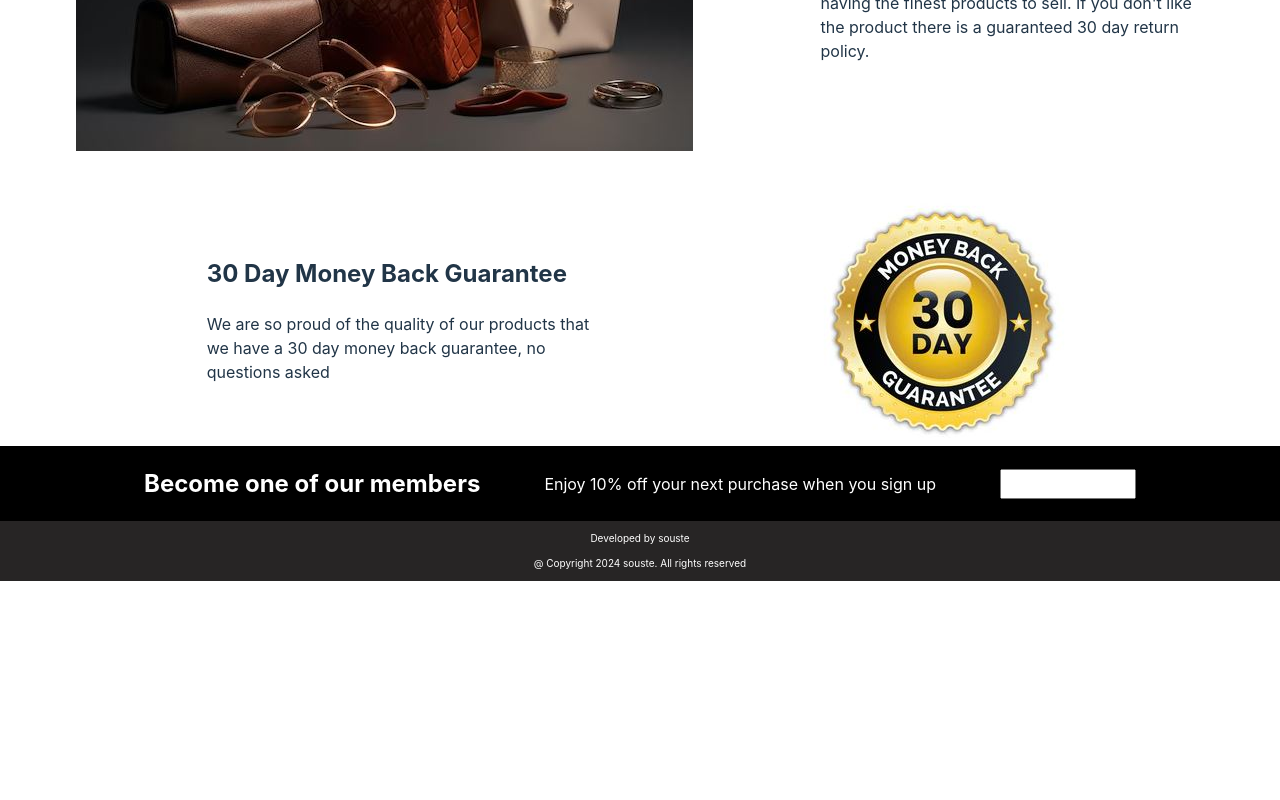
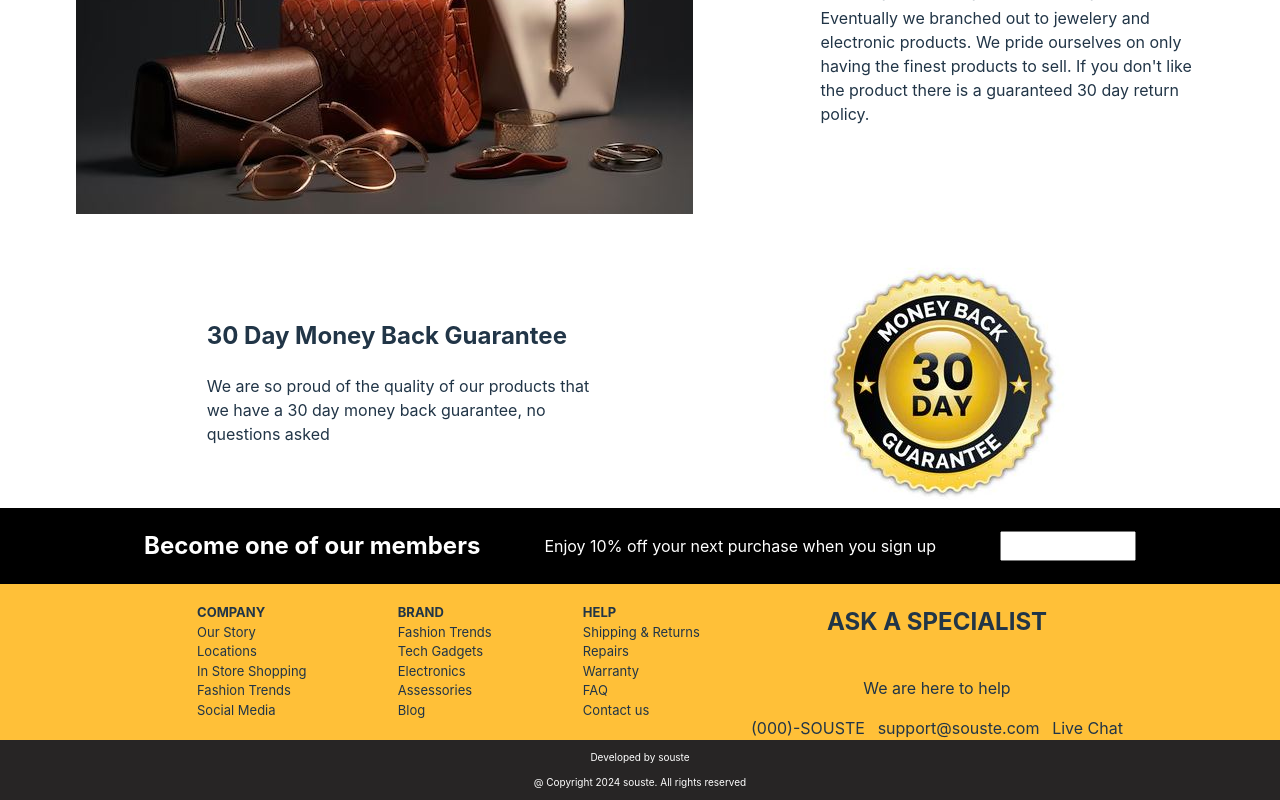
Before and after one commit to souste/shopping-cart, a React (Vite) app: page /about in a window 1280 px wide. Shown: the part 615-1415 px from the top of the page. Before the commit the page ends 1196 px from the top, so only its background shows below. Built offline with nearby package versions, Linux system fonts and the light colour scheme.

Commit message:
links added to center of footer

```diff
--- a/src/Footer.jsx
+++ b/src/Footer.jsx
@@ -8,6 +8,44 @@ function Footer() {
         <p>Enjoy 10% off your next purchase when you sign up</p>
         <input type="text" />
       </div>
+      <div className="footer-middle-links">
+        <ul className="footer-middle-links-lists">
+          <li className="footer-middle-links-lists-title">COMPANY</li>
+          <li>Our Story</li>
+          <li>Locations</li>
+          <li>In Store Shopping</li>
+          <li>Fashion Trends</li>
+          <li>Social Media</li>
+        </ul>
+        <ul className="footer-middle-links-lists">
+          <li className="footer-middle-links-lists-title">BRAND</li>
+          <li>Fashion Trends</li>
+          <li>Tech Gadgets</li>
+          <li>Electronics</li>
+          <li>Assessories</li>
+          <li>Blog</li>
+        </ul>
+        <ul className="footer-middle-links-lists">
+          <li className="footer-middle-links-lists-title">HELP</li>
+          <li>Shipping & Returns</li>
+          <li>Repairs</li>
+          <li>Warranty</li>
+          <li>FAQ</li>
+          <li>Contact us</li>
+        </ul>
+        <div className="footer-contact">
+          <div className="footer-contact-title">
+            <h2>ASK A SPECIALIST</h2>
+            <p>We are here to help</p>
+          </div>
+
+          <div className="footer-contact-methods">
+            <div className="footer-phone">(000)-SOUSTE</div>
+            <div className="footer-email">support@souste.com</div>
+            <div className="footer-chat">Live Chat</div>
+          </div>
+        </div>
+      </div>
       <div className="footer-bottom-copyright">
         <p className="footer-bottom-text">Developed by souste</p>
         <p>@ Copyright 2024 souste. All rights reserved</p>
--- a/src/pages/About.jsx
+++ b/src/pages/About.jsx
@@ -17,6 +17,7 @@ function About() {
         </div>
         <img className="about-shop-image" src={oldShopPhoto} alt="old-80s-shop" />
       </div>
+      <div>Nov have stores located across the country, along with being an online retailer</div>
       <div className="about-page-products">
         <img src={fashionProducts} alt="products-display" />
         <div>
--- a/src/styles.css
+++ b/src/styles.css
@@ -381,6 +381,42 @@ nav li.active {
   height: 3vh;
 }
 
+.footer-middle-links {
+  background-color: #ffc038;
+  display: flex;
+  justify-content: center;
+  align-items: center;
+  gap: 4vw;
+}
+
+.footer-middle-links-lists li {
+  list-style: none;
+  font-size: 13px;
+}
+
+.footer-middle-links-lists-title {
+  font-weight: bold;
+  font-size: 15px;
+}
+
+.footer-contact {
+  display: flex;
+  flex-direction: column;
+  justify-content: center;
+  align-items: center;
+}
+
+.footer-contact-title {
+  display: flex;
+  flex-direction: column;
+  align-items: center;
+}
+
+.footer-contact-methods {
+  display: flex;
+  gap: 1vw;
+}
+
 .footer-bottom-copyright {
   background-color: #272525;
 }
```
